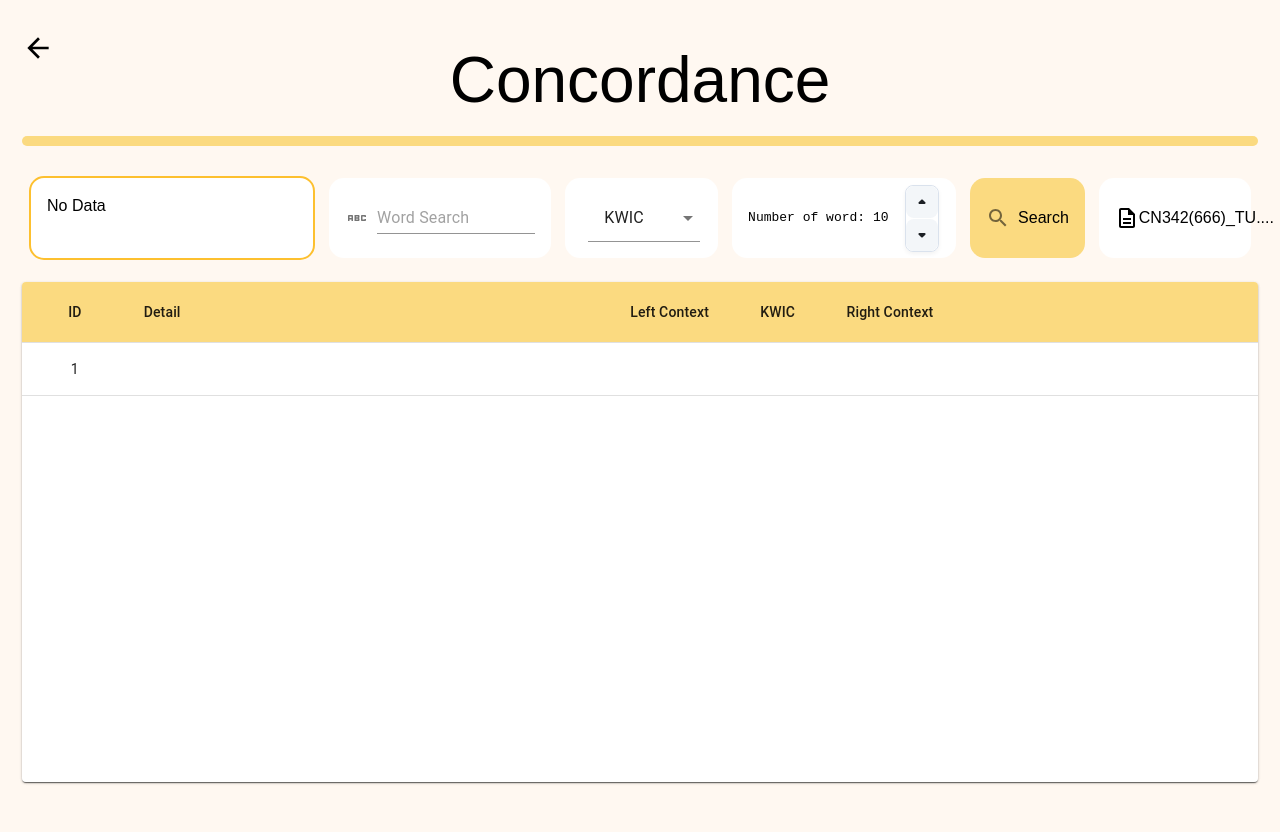
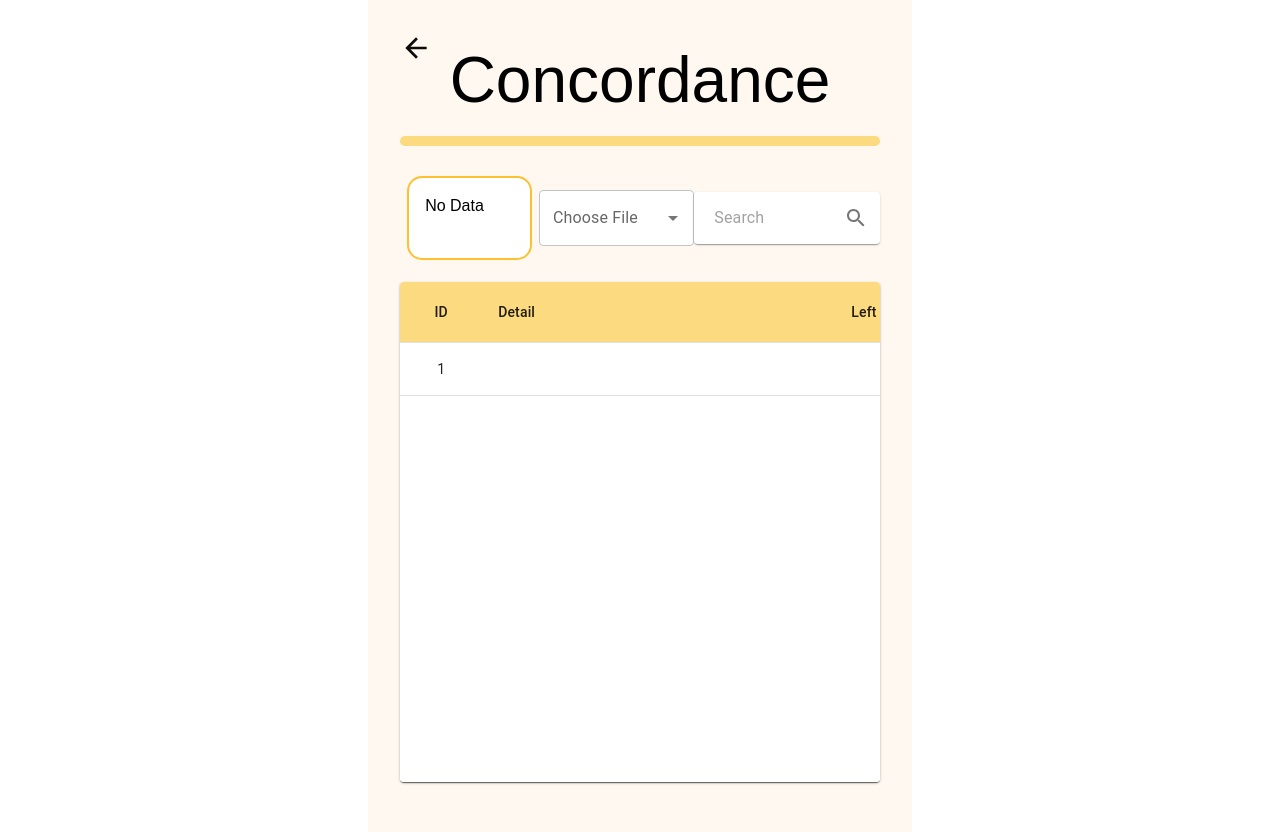
Before and after one commit to BananaGangDev/Front-end_KAEWJAA, a React (Vite) app: page /concordance in a window 1280 px wide. Built offline with nearby package versions, Linux system fonts and the light colour scheme.

Commit message:
edite concordance

```diff
--- a/src/index.css
+++ b/src/index.css
@@ -15,11 +15,11 @@
 
 a {
   font-weight: 500;
-  color: #646cff;
+  color: #0b0b0b;
   text-decoration: inherit;
 }
 a:hover {
-  color: #535bf2;
+  color: #f79732;
 }
 
 body {
--- a/src/main.jsx
+++ b/src/main.jsx
@@ -3,10 +3,10 @@ import ReactDOM from 'react-dom/client'
 import LoginForm from '/src/pages/LoginForm.jsx';
 import ResetPassword from '/src/pages/ResetPassword.jsx';
 import ImportDefault from '/src/pages/ImportDefault.jsx';
-import './index.css'
 import { BrowserRouter, Routes, Route } from "react-router-dom";
 import Dashboard from "./pages/Dashboard";
 import Concordance from "./pages/Concordance";
+import './index.css'
 import './styles/main.css';
 
 import DocumentPage from './pages/DocumentPage';
--- a/src/pages/Concordance.jsx
+++ b/src/pages/Concordance.jsx
@@ -1,25 +1,31 @@
-import React, { useState } from "react";
-import InfoOutlinedIcon from "@mui/icons-material/InfoOutlined";
-import DescriptionOutlinedIcon from "@mui/icons-material/DescriptionOutlined";
-import SearchIcon from "@mui/icons-material/Search";
-import TextField from "@mui/material/TextField";
+import React, { useState, useEffect } from "react";
 import Table from "@mui/material/Table";
 import TableBody from "@mui/material/TableBody";
 import TableCell from "@mui/material/TableCell";
 import TableContainer from "@mui/material/TableContainer";
 import TableHead from "@mui/material/TableHead";
 import TableRow from "@mui/material/TableRow";
-import Paper from "@mui/material/Paper";
 import { TableVirtuoso } from "react-virtuoso";
-import MenuItem from "@mui/material/MenuItem";
-import Select from "@mui/material/Select";
 import { unstable_useNumberInput as useNumberInput } from "@mui/base/unstable_useNumberInput";
 import { styled } from "@mui/system";
 import { unstable_useForkRef as useForkRef } from "@mui/utils";
 import ArrowDropUpRoundedIcon from "@mui/icons-material/ArrowDropUpRounded";
 import ArrowDropDownRoundedIcon from "@mui/icons-material/ArrowDropDownRounded";
-import AbcOutlinedIcon from "@mui/icons-material/AbcOutlined";
 import ArrowBackIcon from "@mui/icons-material/ArrowBack";
+import Paper from "@mui/material/Paper";
+import InputBase from "@mui/material/InputBase";
+import IconButton from "@mui/material/IconButton";
+import SearchIcon from "@mui/icons-material/Search";
+import Checkbox from "@mui/material/Checkbox";
+import TextField from "@mui/material/TextField";
+import CheckBoxOutlineBlankIcon from "@mui/icons-material/CheckBoxOutlineBlank";
+import CheckBoxIcon from "@mui/icons-material/CheckBox";
+import {Alert, Autocomplete, Stack} from "@mui/material";
+import { Link } from 'react-router-dom';
+
+
+const icon = <CheckBoxOutlineBlankIcon fontSize="small" />;
+const checkedIcon = <CheckBoxIcon fontSize="small" />;
 
 const CompactNumberInput = React.forwardRef(function CompactNumberInput(
   props,
@@ -49,28 +55,6 @@ const CompactNumberInput = React.forwardRef(function CompactNumberInput(
     </StyledInputRoot>
   );
 });
-
-const blue = {
-  100: "#DAECFF",
-  200: "#80BFFF",
-  400: "#3399FF",
-  500: "#007FFF",
-  600: "#0072E5",
-  700: "#0059B2",
-};
-
-const grey = {
-  50: "#F3F6F9",
-  100: "#E5EAF2",
-  200: "#DAE2ED",
-  300: "#C7D0DD",
-  400: "#B0B8C4",
-  500: "#9DA8B7",
-  600: "#6B7A90",
-  700: "#434D5B",
-  800: "#303740",
-  900: "#1C2025",
-};
 
 const StyledInputRoot = styled("div")(
   ({ theme }) => `
@@ -134,22 +118,13 @@ const StyledStepperButton = styled("button")(
 `
 );
 
-const Layout = styled("div")`
-  display: flex;
-  flex-flow: row nowrap;
-  align-items: center;
-  column-gap: 1rem;
-`;
-
-const Pre = styled("pre")`
-  font-size: 0.75rem;
-`;
-
-
-
-
 function createData(id, detailFile, leftContext, rightContext, pointFocus) {
   return { id, detailFile, leftContext, rightContext, pointFocus };
+}
+
+function checkInput(fileName, pointFocus) {
+  console.log(fileName.length !== 0 && pointFocus !== "");
+  return fileName.length !== 0 && pointFocus !== "";
 }
 
 function Concordance() {
@@ -163,8 +138,6 @@ const [data, setData] = useState([[]]);
 
   const [searchData, setSearchData] = useState({
     search: "",
-    type: "KWIC",
-    lenght: 10,
   });
   let information = `Simple ${wordFocus} ・${dataAnalysis[0]} ・ ${dataAnalysis[1]} per million token • ${dataAnalysis[2]} `;
 
@@ -188,8 +161,8 @@ const [data, setData] = useState([[]]);
       align: "right",
     },
     {
-      width: searchData.type === "KWIC" ? 50 :300,
-      label: searchData.type,
+      width: 50,
+      label: "KWIC",
       dataKey: "pointFocus",
       align: "center",
     },
@@ -251,18 +224,18 @@ const [data, setData] = useState([[]]);
       </React.Fragment>
     );
   }
+  const [checkedValues, setCheckedValues] = useState([]);
+  const [statusInput, setStatusInput] = useState();
 
-  const handleSearch = () => {
+  const clickSearch = () => {
+    setStatusInput(checkInput(checkedValues, searchData.search))
+    //check value
+    if (statusInput) {
+      console.log("Pass");
       setSearch(true);
+      setWordFocus(searchData.search);
+      // set data ส่งให้API
       setData([
-      ["641074xxxx.pdf", "The cat climbed", " the top of"],
-      ["641074xxxx.pdf", "The students gathere", "protest against the"],
-      ["641074xxxx.pdf", "sent a letter", "her grandmother. I"],
-      ["641074xxxx.pdf", "into the pool", "cool off. He"],
-      ["641074xxxx.pdf", "brings a book ", "read on the"],
-      ["641074xxxx.pdf", "They are planning", "move to a"],
-      ["641074xxxx.pdf", "planning to move ", "a new city"],
-      ["641074xxxx.pdf", "chef added salt", "enhance the flavor"],
         ["641074xxxx.pdf", "The cat climbed", " the top of"],
         ["641074xxxx.pdf", "The students gathere", "protest against the"],
         ["641074xxxx.pdf", "sent a letter", "her grandmother. I"],
@@ -273,104 +246,115 @@ const [data, setData] = useState([[]]);
         ["641074xxxx.pdf", "chef added salt", "enhance the flavor"],
       ]);
       setWordFocus(searchData.search);
+    } else {
+      setSearch(false);
+    }
   };
 
+  const fileName = [
+    "The Shawshank Redemption",
+    "The Godfather",
+    "The Dark Knight",
+    "12 Angry Men",
+    "Schindler's List",
+    "Pulp Fiction",
+  ];
 
+  //setting alert 5sec
+  const [showAlert, setShowAlert] = useState(true);
+  useEffect(() => {
+    if (showAlert) {
+      const timeoutId = setTimeout(() => {
+        setShowAlert(false);
+      }, 1000);
+
+      return () => clearTimeout(timeoutId);
+    }
+  }, [showAlert]);
+
+  const handleFilename = (event, newValue) => {
+    setCheckedValues(newValue);
+    console.log("Chhosed file name ", checkedValues);
+  };
   return (
     <div className="Concordancepage">
       <div className="header">
+      <Link to="/document">
           <ArrowBackIcon id="backArrow" />
+        </Link>
         <div className="headerContext">Concordance</div>
       </div>
       <hr id="line" />
+      <Stack
+        id="alert-error-input"
+        style={{ display: showAlert&&statusInput ? "block" : "none" }}
+      >
+        <Alert variant="filled" severity="error">
+          Data input invalid.
+        </Alert>
+      </Stack>
       <div className="body">
         <div className="filter-concordance">
           {/* box analysis */}
           <div className="box data-analysis">
-            {/* {`Simple  ${wordFocus} ・${dataAnalysis[0]} ・ ${dataAnalysis[1]} per million token • ${dataAnalysis[2]} `} */}
-            {search ?
-              `Simple  ${wordFocus} ・${dataAnalysis[0]} ・ ${dataAnalysis[1]} per million token • ${dataAnalysis[2]} `
+            {search
+              ? `Simple  ${wordFocus} ・${dataAnalysis[0]} ・ ${dataAnalysis[1]} per million token • ${dataAnalysis[2]} `
               : "No Data"}
             <div className="info-icon">{/* <InfoOutlinedIcon /> */}</div>
           </div>
 
-          {/* input filter */}
-          {/* wordSearch ->  searchData.search */}
-          <div className="box input-wrapper">
-            <AbcOutlinedIcon
-              id="search-icon"
-              sx={{ color: "action.active", mr: 1, my: 0.5 }}
+          <Autocomplete
+    multiple
+    className="filename-input"
+    options={['All', ...fileName]}
+    groupBy={(option) => (option === 'All' ? null : 'Files')}
+    getOptionLabel={(option) => option}
+    limitTags={2}
+    disableCloseOnSelect
+    onChange={handleFilename}
+    renderOption={(props, option, { selected }) => (
+        <li {...props}>
+            <Checkbox
+                icon={icon}
+                checkedIcon={checkedIcon}
+                style={{ marginRight: 8 }}
+                checked={selected}
             />
-            <TextField
-              id="filled-basic"
-              placeholder="Word Search"
+            {option}
+        </li>
+    )}
+    renderInput={(params) => (
+        <TextField {...params} label="Choose File" placeholder="File" />
+    )}
+/>
+
+
+          <Paper component="form" className="SearchBox">
+            <InputBase
+              required
+              sx={{ ml: 2, flex: 1 }}
+              placeholder="Search"
               value={searchData.search}
-              variant="standard"
               onChange={(event) =>
                 setSearchData((prevState) => ({
                   ...prevState,
                   search: event.target.value,
                 }))
               }
+              onKeyDown={(event) => {
+                if (event.key == "Enter") {
+                  clickSearch();
+                }
+              }}
             />
-          </div>
-
-          {/* type(Context/ KWIC) ->  searchData.type */}
-          <div className="box input-wrapper">
-            <Select
-              variant="standard"
-              id="option-search"
-              className="box input-wrapper"
-              value={searchData.type}
-              placeholder="Search"
-              onChange={(event) =>
-                setSearchData((prevState) => ({
-                  ...prevState,
-                  type: event.target.value,
-                }))
-              }
+            <IconButton
+              type="button"
+              className="btn-search"
+              onClick={clickSearch}
             >
-              <MenuItem value={"KWIC"}>KWIC</MenuItem>
-              <MenuItem value={"Context"}>Context</MenuItem>
-            </Select>
-          </div>
-
-          {/* Number */}
-          {/* length ->  searchData.lenght */}
-          <div className="box input-wrapper word-num">
-            <Layout>
-              <Pre>Number of word: {searchData.lenght}</Pre>
-
-              <CompactNumberInput
-                aria-label="Compact number input"
-                placeholder="Type a number…"
-                value={searchData.lenght}
-                min={1}
-                onChange={(event, value) =>
-                  setSearchData((prevState) => ({
-                    ...prevState,
-                    lenght: value,
-                  }))
-                }
-              />
-            </Layout>
-          </div>
-
-          <button
-          className="btn-search"
-          onClick={handleSearch}
-          >
-            <SearchIcon
-              id="search-icon"
-              sx={{ color: "action.active", mr: 1, my: 0.5 }}
-            />
-            Search
-          </button>
-
-          <div className="box folderName">
-            <DescriptionOutlinedIcon />
-            CN342(666)_TU....
-          </div>
+              <SearchIcon />
+            </IconButton>
+          </Paper>
         </div>
 
         <Paper style={{ height: 500, width: "100%" }}>
--- a/src/pages/DocumentPage.jsx
+++ b/src/pages/DocumentPage.jsx
@@ -1,7 +1,6 @@
 import React, { useState } from 'react';
 import { Container, Row, Col, Button, Dropdown, FormControl, InputGroup, Modal } from 'react-bootstrap';
 import { BsPlus, BsFileEarmarkText, BsFolderPlus, BsPencil, BsTrash } from 'react-icons/bs';
-import '../styles/Page.css';
 
 function DocumentPage() {
   const [showCreateModal, setShowCreateModal] = useState(false);
--- a/src/pages/TagsetPage.jsx
+++ b/src/pages/TagsetPage.jsx
@@ -3,7 +3,6 @@ import CreateTagsetModal from '../components/CreateTagsetModal';
 import TagsetAccordion from '../components/TagsetAccordion';
 import { Container, Row, Col, Button, Dropdown, FormControl, InputGroup, Modal, Form } from 'react-bootstrap';
 import { BsPlus, BsFileEarmarkText, BsFolderPlus, BsPencil, BsTrash } from 'react-icons/bs';
-import '../styles/Page.css';
 
 function TagsetPage() {
   const [showCreateModal, setShowCreateModal] = useState(false);
--- a/src/styles/Concordance.css
+++ b/src/styles/Concordance.css
@@ -1,6 +1,6 @@
 .Concordancepage {
   font-family: "IBM Plex Sana Thai Looped", sans-serif;
-  color: black;
+  color: black !important;
   background: #FFF8F1;
   height: 100vh;
   display: flex;
@@ -35,6 +35,15 @@
 
 }
 
+#alert-error-input{
+  position: absolute;
+  top: calc(100% - 6em);
+  left: calc(50% - 10em);
+  margin-right: 4em;
+  width: 20em;
+  z-index: 1;
+}
+
 .filter-concordance {
   padding: 15px 0 15px 0;
   display: flex;
@@ -56,46 +65,25 @@
 }
 
 .data-analysis {
-  width: auto;
-  min-width: 250px;
-  max-width: 300px;
+  /* width: auto; */
+  /* min-width: 250px;
+  max-width: 500px; */
+  width: 20%;
   display: flex;
   border: 2px solid #FDC02F;
 }
 
-.input-wrapper {
+.filename-input{
+  width: 35%;
+  background-color: #fff;
+}
+
+.SearchBox{
   display: flex;
   align-items: center;
-  width: auto;
-  min-width: 7em;
-}
-
-.word-num {
-  min-width: 12em !important;
-}
-
-Pre {
-  font-size: 1em !important;
-}
-
-#option-search {
-  min-width: 90px;
-  height: 3rem;
-  display: flex;
-  align-items: center;
-
-}
-
-.word-search {
-  color: red;
-}
-
-.folderName {
-  min-width: 120px;
-  display: flex;
-  align-items: center;
-  width: auto;
-
+  padding: 2px 4px 2px 4px;
+  width: 40%;
+  height: 3em;
 }
 
 .search {
@@ -103,28 +91,13 @@ Pre {
   padding: 6px 10px;
   margin: 10px 0;
   color: black;
-  background-color: #fff;
+  background-color: hsl(0, 74%, 49%);
   box-sizing: border-box;
   display: block;
 }
 
-input {
-  background-color: transparent;
-  border: none;
-  font-size: 1em;
-}
-
 .btn-search {
-  display: flex;
-  flex-direction: row;
-  align-items: center;
-  background-color: #FBDA80;
-  color: black;
-  border-radius: 15px;
-  border: 0;
-  padding: 1em;
-  height: 5em;
-  margin: 7px;
+  padding: 10px;
 
 }
 
```
Also changed, not shown: src/pages/Dashboard.jsx (+9 -8 lines), src/pages/InputConcordance.jsx (added, +99 -0 lines), src/style/fonts.css (deleted, +0 -11 lines), src/styles/Dashboard.css (+9 -7 lines), src/styles/InputConcordance.css (added, +31 -0 lines), src/style/Dangrek-Regular.ttf (deleted), src/style/Fredoka-VariableFont_wdth,wght.ttf (deleted). Lines whose indentation alone changed are shown as unchanged.
